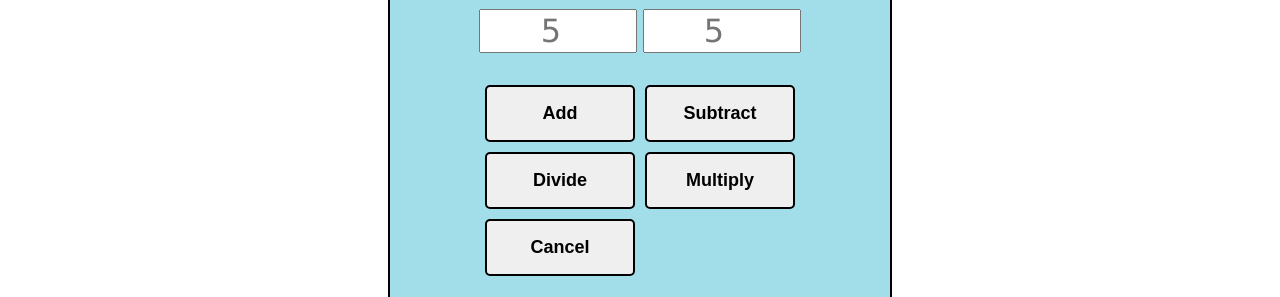
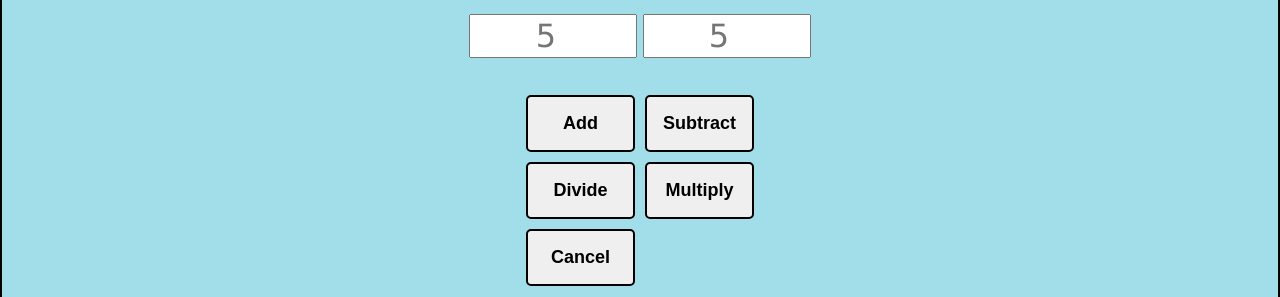
Before and after one commit to swilderspin/calculator1, a plain HTML site: page index.html in a window 1280 px wide. Shown: the part 109-406 px from the top of the page. Drawn offline with Linux system fonts and the light colour scheme.

Commit message:
Add files via upload

```diff
--- a/css/index.css
+++ b/css/index.css
@@ -23,8 +23,8 @@ span {
 .surround {
     padding: 50px;
     background-color: rgb(161, 222, 233);
-    max-width: 400px;
-    height: 400px;
+    max-width: 100vw;
+    max-height: 100vh;
     border: solid black 2px;
     margin: auto;
     border-radius: 5px;
@@ -34,21 +34,20 @@ span {
     display: flex;
     flex-direction: column;
     align-items: center;
-    ;
+    gap: 5px;
 }
 
 .number-input {
     font-size: 2rem;
     font-family: Verdana, Geneva, Tahoma, sans-serif;
-    max-width: 150px;
-    ;
+    max-width: 10rem;
     text-align: center;
     margin-bottom: 2rem;
 }
 
 .calculation-grid {
     display: grid;
-    grid-template: auto / 150px 150px;
+    grid-template: auto / 1fr 1fr;
     gap: 10px;
     align-items: center;
 }
```
